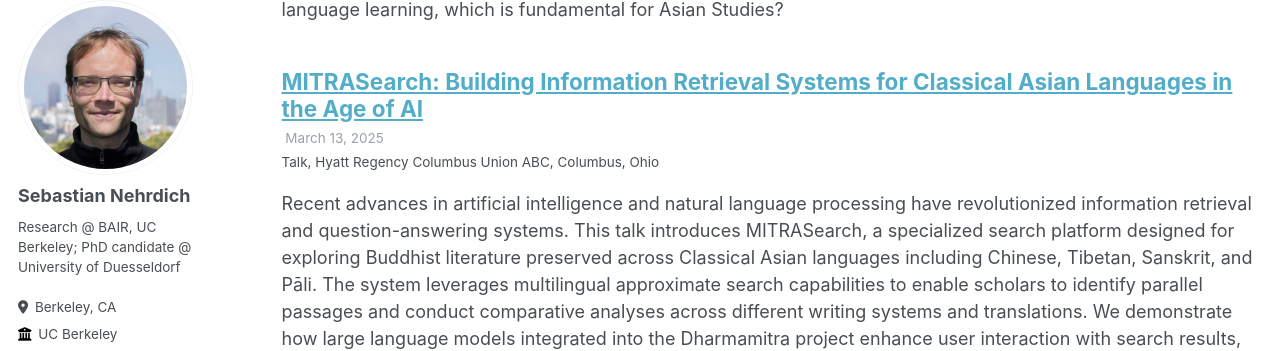
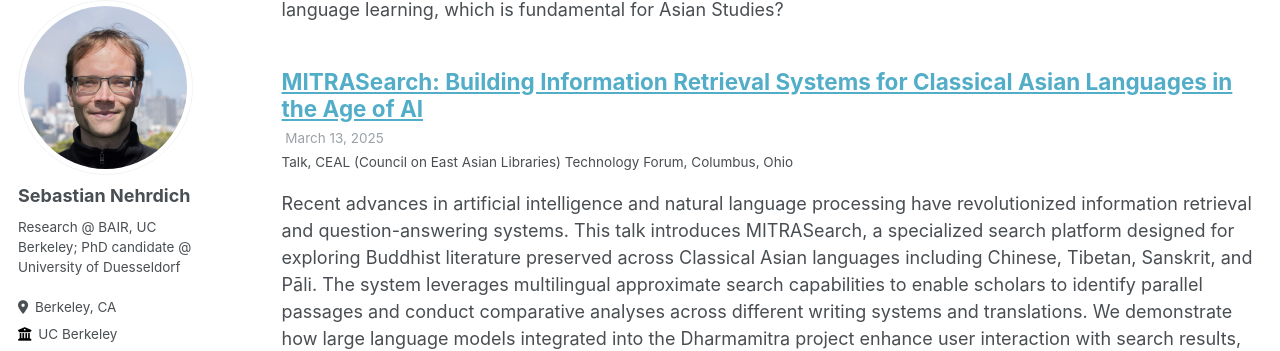
Before and after one commit to sebastian-nehrdich/sebastian-nehrdich.github.io, a Jekyll site: the page built from _pages/talks.html, in a window 1280 px wide and 900 px high, scrolled down 307 px. Shown: the part 106-457 px from the top of the window. Built offline with Jekyll 4.4.1, drawn with Linux system fonts in a browser that asks for light colours; some web fonts are replaced.

Commit message:
Small updates

```diff
--- a/_talks/2025-03-13-ceal-aas.md
+++ b/_talks/2025-03-13-ceal-aas.md
@@ -3,7 +3,7 @@ title: "MITRASearch: Building Information Retrieval Systems for Classical Asian
 collection: talks
 type: "Talk"
 permalink: /talks/2025-03-13-ceal
-venue: "Hyatt Regency Columbus Union ABC"
+venue: "CEAL (Council on East Asian Libraries) Technology Forum"
 date: 2025-03-13
 location: "Columbus, Ohio"
 ---
```
Also changed, not shown: _pages/about.md (+1 -0 lines).
